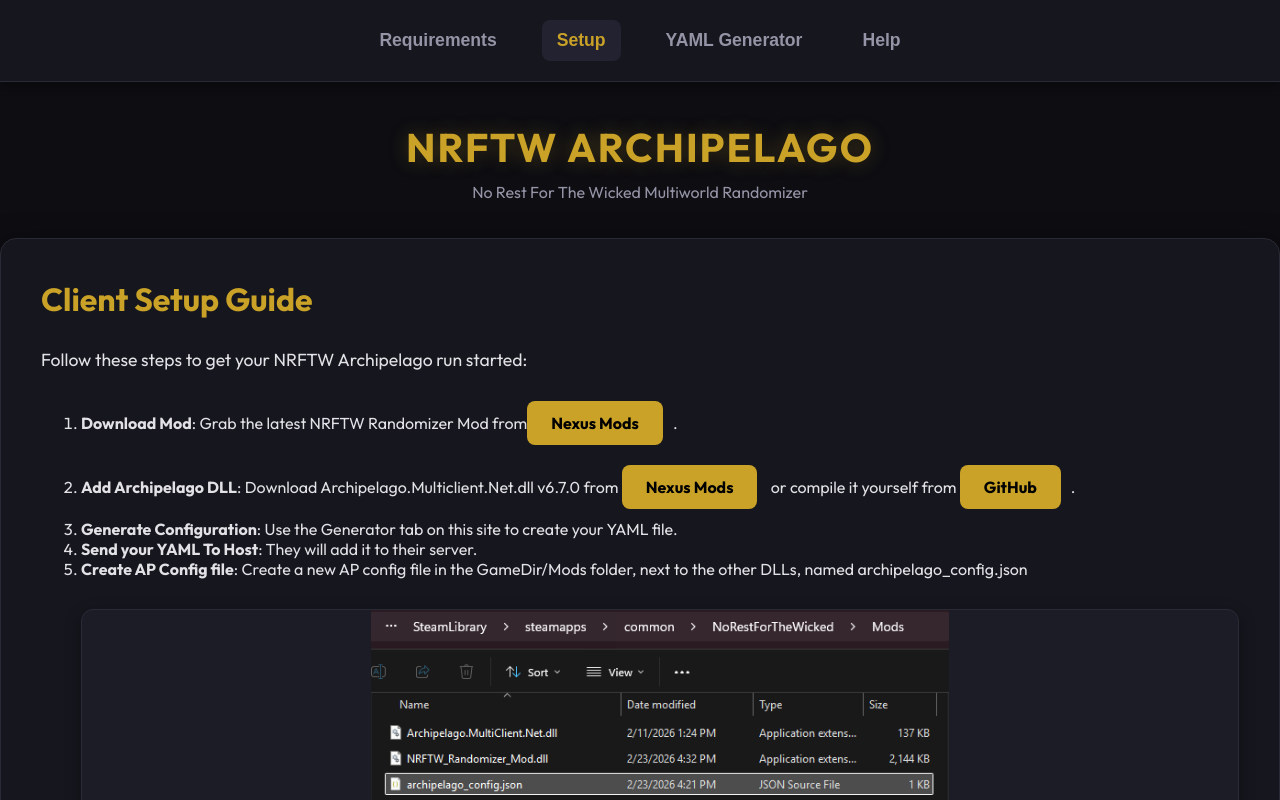
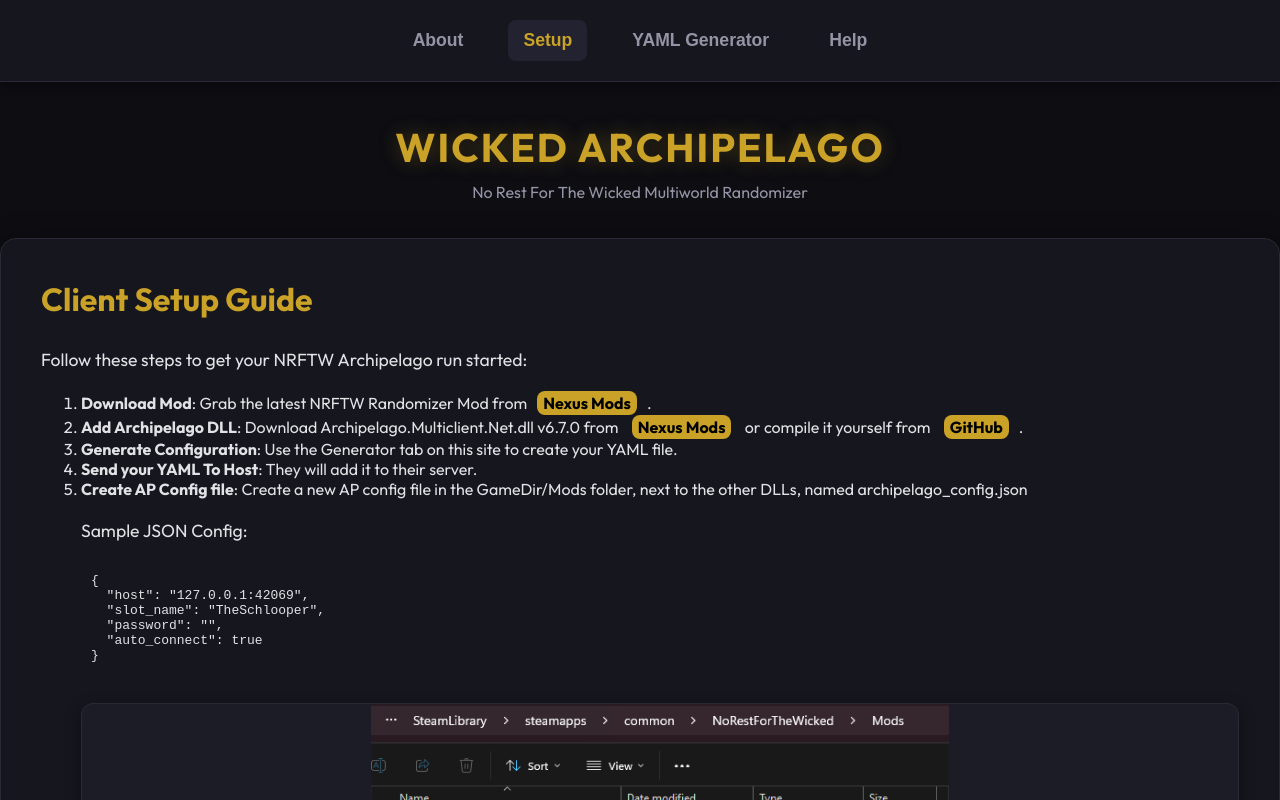
Before and after one commit to arthurstreeter/NRFTW-Archipelago-APWorld-Generator, a React (Vite) app: page / in a window 1280 px wide. Both pictures are taken after a click on the button "Setup". Shown: the top 800 px of the page. Built offline with nearby package versions, Linux system fonts and the light colour scheme.

Commit message:
Updating text and adding help text for Archipelago.gg hosting

```diff
--- a/src/App.jsx
+++ b/src/App.jsx
@@ -75,20 +75,22 @@
 
   // ─── Render Components ────────────────────────────────────────────────────
 
-  const renderRequirements = () => (
+  const renderAbout = () => (
     <div className="content-page">
       <div className="info-section">
-        <h2>Requirements & Progress</h2>
+        <h2>About No Rest For The Wicked Archipelago</h2>
         <p>
-          The NRFTW Archipelago integration is currently in early development. This mod allows you to
-          experience "No Rest For The Wicked" as part of a multiworld randomizer.
+          The TheSchlooper's NRFTW Archipelago integration is currently in early development. This mod allows you to
+          experience "No Rest For The Wicked" as part of a multiworld randomizer via Archipelago's AP World integration.
         </p>
 
         <h3>What's Randomized?</h3>
         <ul>
-          <li><strong>Abilities/Features</strong>: Swimming, Climbing, Dodging, etc., can be locked behind items.</li>
-          <li><strong>Drops</strong>: Enemy loot, chests, and shinies can contain items for other players.</li>
-          <li><strong>Progression</strong>: World locations send checks when you complete activities or reach milestones.</li>
+          <li><strong>Enemies</strong>: Enemies can be randomized.</li>
+          <li><strong>Items</strong>: All drops can be randomized based on user preferences.</li>
+          <li><strong>Abilities/Features</strong>: Swimming, Climbing, Dodging, etc., can be locked behind checks.</li>
+          <li><strong>Random Spawn</strong>: Starting Point can be determined on run.</li>
+          <li><strong>Progression</strong>: Shinies, Chests, Unique Enemy Kills, Parries, Harvesting, Crucible Runs, Activities, and more can trigger checks.</li>
         </ul>
 
         <div className="media-container">
@@ -98,8 +100,8 @@
 
         <h3>Development Status</h3>
         <p>
-          We are currently in a "Functional Alpha" state. Core mechanics work, but balancing and new features
-          are being added constantly.
+          This is currently in a "Functional Alpha" state. Core mechanics work more or less, but balancing and new features
+          are being added.
         </p>
 
         <div className="media-container">
@@ -107,12 +109,12 @@
             <source src={SampleUnlocks} type="video/mp4" />
             Your browser does not support the video tag.
           </video>
-          <p className="media-caption">Video demonstration of real-time item unlocks and notifications.</p>
+          <p className="media-caption">Demonstration of real-time item unlocks and notifications.</p>
         </div>
 
         <div className="media-container">
           <img src={IngameMenu} alt="In-game Menu" className="media-element" />
-          <p className="media-caption">The custom Archipelago integration menu within No Rest For The Wicked.</p>
+          <p className="media-caption">The custom F1 Menu Screen for convenient access. FastTravel Menu WIP.</p>
         </div>
       </div>
     </div>
@@ -139,7 +141,18 @@
             <strong>Send your YAML To Host</strong>: They will add it to their server.
           </li>
           <li>
-            <strong>Create AP Config file</strong>: Create a new AP config file in the GameDir/Mods folder, next to the other DLLs, named <span className="code-text">archipelago_config.json</span><div className="media-container">
+            <strong>Create AP Config file</strong>: Create a new AP config file in the GameDir/Mods folder, next to the other DLLs, named <span className="code-text">archipelago_config.json</span>
+
+            <p>Sample JSON Config:</p>
+            <pre className="code-text" style={{ textAlign: 'left', padding: '10px', borderRadius: '5px' }}>
+              {`{
+  "host": "127.0.0.1:42069",
+  "slot_name": "TheSchlooper",
+  "password": "",
+  "auto_connect": true
+}`}
+            </pre>
+            <div className="media-container">
               <img src={ModsDirectory} alt="Mods Directory" className="media-element" style={{ width: '50%', height: '50%', objectFit: 'contain', margin: 'auto' }} />
               <p className="media-caption">The mods directory with the Archipelago config file.</p>
             </div>
@@ -156,25 +169,16 @@
 
         <ol>
           <li>
-            <strong>Download APWorld File</strong>: Download the latest NRFTW APWorld file from <a href="https://www.nexusmods.com/norestforthewicked/mods/33" className="link-button">Here</a>.
+            <strong>Download APWorld File</strong>: Download the latest NRFTW APWorld file from <a href="https://github.com/arthurstreeter/NRFTW-Archipelago-APWorld-Generator/blob/main/APWorld/nrftw.apworld" className="link-button">Here</a>.
           </li>
           <li>
-            <strong>Add Archipelago DLL</strong>: Download Archipelago.Multiclient.Net.dll v6.7.0 from <a href="https://www.nexusmods.com/norestforthewicked/mods/33" className="link-button">Nexus Mods</a> or compile it yourself from <a href="https://github.com/ArchipelagoMW/ArchipelagoMulticlient.Net" className="link-button">GitHub</a>.
+            <strong>Add APWorld to Archipelago</strong>: This has been tested with Archipelago 0.6.6+
           </li>
           <li>
-            <strong>Generate Configuration</strong>: Use the Generator tab on this site to create your YAML file.
+            <strong>Generate World</strong>: Place Player YAML files in your <span className="code-text">..\Archipelago\Players</span> folder and Generate the world.
           </li>
           <li>
-            <strong>Send your YAML To Host</strong>: They will add it to their server.
-          </li>
-          <li>
-            <strong>Create AP Config file</strong>: Create a new AP config file in the GameDir/Mods folder, next to the other DLLs, named <span className="code-text">archipelago_config.json</span><div className="media-container">
-              <img src={ModsDirectory} alt="Mods Directory" className="media-element" style={{ width: '50%', height: '50%', objectFit: 'contain', margin: 'auto' }} />
-              <p className="media-caption">The mods directory with the Archipelago config file.</p>
-            </div>
-          </li>
-          <li>
-            <strong>Run the mod</strong>: Run the mod and enjoy!
+            <strong>Host World</strong>: Either host it locally, or upload it to <a href="https://archipelago.gg/uploads" className="link-button">Archipelago.gg</a> and have them host!
           </li>
         </ol>
 
@@ -202,9 +206,8 @@
 
         <h3>How You Can Help</h3>
         <p>
-          We are looking for testers! Play the mod, find bugs, and share your feedback in the discord channel.
-          If you are a developer, feel free to contribute to the
-          <a href="https://github.com/arthurstreeter/NRFTW-Archipelago-APWorld-Generator" className="link-button">GitHub Repository</a>.
+          We are looking for testers! Play the APWorld, find bugs, and share your feedback in the discord channel.
+          <br /> Thoughts on tracked events and template runs are welcome!
         </p>
       </div>
     </div>
@@ -309,10 +312,10 @@
     <div id="root">
       <nav className="nav-bar">
         <button
-          className={`nav-link ${currentPage === 'requirements' ? 'active' : ''}`}
-          onClick={() => setCurrentPage('requirements')}
+          className={`nav-link ${currentPage === 'about' ? 'active' : ''}`}
+          onClick={() => setCurrentPage('about')}
         >
-          Requirements
+          About
         </button>
         <button
           className={`nav-link ${currentPage === 'setup' ? 'active' : ''}`}
@@ -335,12 +338,13 @@
       </nav>
 
       <header>
-        <h1>NRFTW ARCHIPELAGO</h1>
+        <h1>
+          Wicked Archipelago</h1>
         <p>No Rest For The Wicked Multiworld Randomizer</p>
       </header>
 
       <main className="main-content">
-        {currentPage === 'requirements' && renderRequirements()}
+        {currentPage === 'about' && renderAbout()}
         {currentPage === 'setup' && renderSetup()}
         {currentPage === 'generator' && renderGenerator()}
         {currentPage === 'help' && renderHelp()}
--- a/src/index.css
+++ b/src/index.css
@@ -128,8 +128,8 @@
 
 .link-button {
   display: inline-block;
-  margin: 10px 10px 10px 0;
-  padding: 12px 24px;
+  margin: 0px 10px 0px 10px;
+  padding: 2px 6px;
   background: var(--accent-color);
   color: #000;
   text-decoration: none;
```
